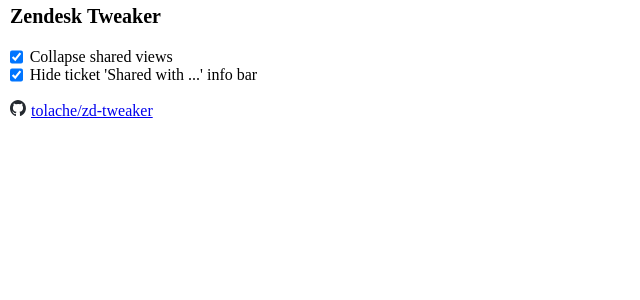
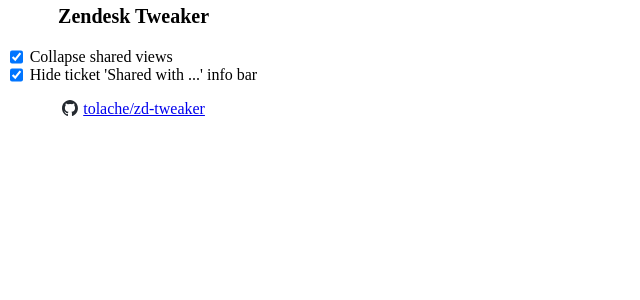
Before and after one commit to tolache/zd-tweaker, a React (Create React App) app: page / in a window 1280 px wide. Shown: the top 300 px of the page, without its empty margins (0-640 px from the left). Built offline with nearby package versions, Linux system fonts and the light colour scheme.

Commit message:
minor pop-up styling

```diff
--- a/src/App.css
+++ b/src/App.css
@@ -2,6 +2,11 @@
     margin: 5px 10px;
     height: fit-content;
     width: fit-content;
+}
+
+header, footer {
+    display: flex;
+    justify-content: center;
 }
 
 h1 {
```
